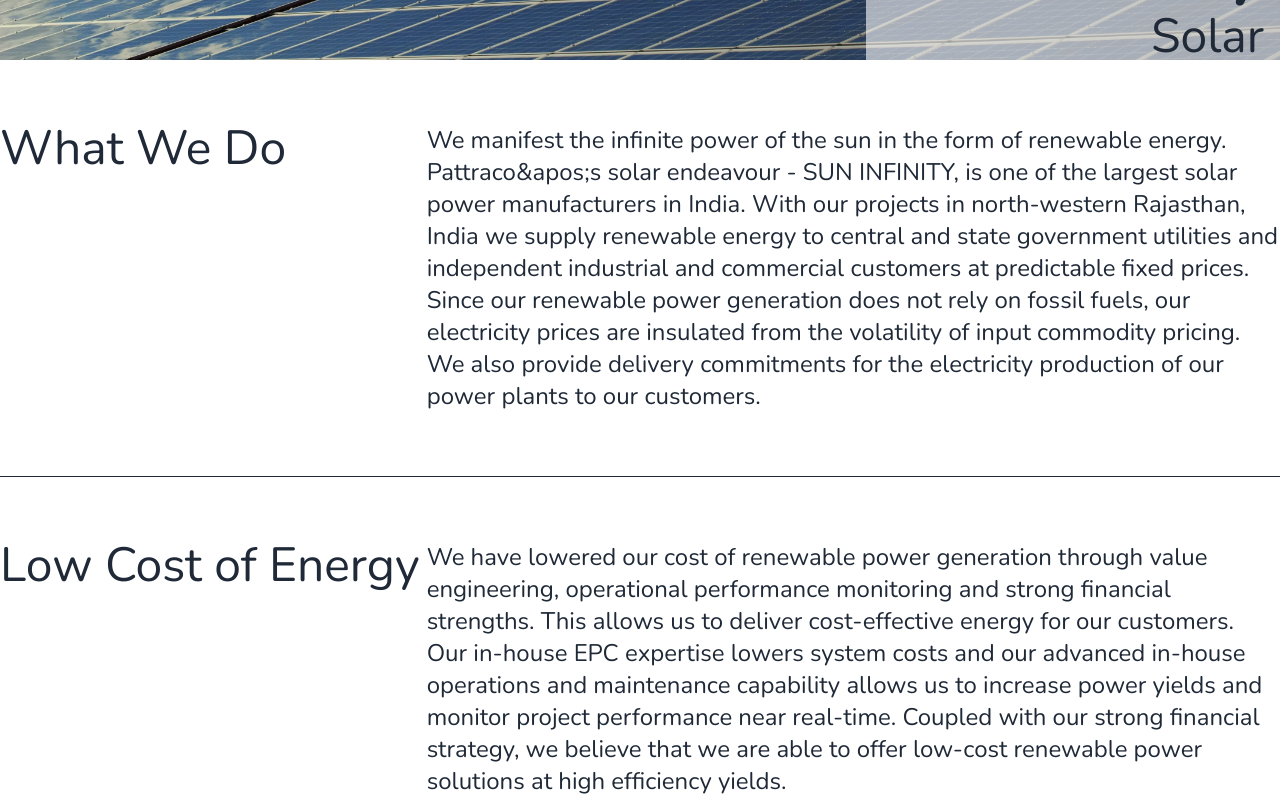
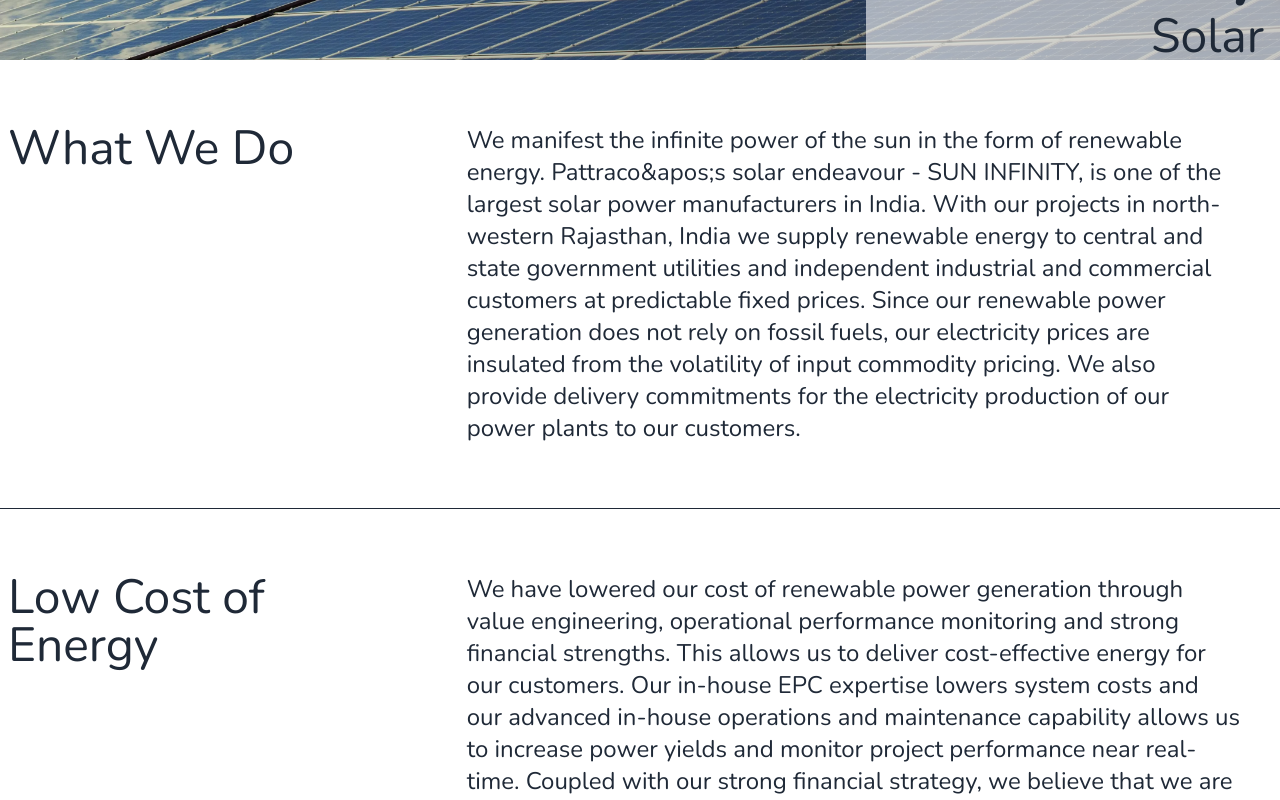
Before and after one commit to iampawan31/pattraco, a Next.js app: page /sun-infinity in a window 1280 px wide. Shown: the part 740-1540 px from the top of the page. Built offline with nearby package versions, Linux system fonts and the light colour scheme.

Commit message:
Added Further Changes

```diff
--- a/components/ContentSection.jsx
+++ b/components/ContentSection.jsx
@@ -7,10 +7,10 @@
       <div className="border-b border-gray-800">
         <div className="container mx-auto py-6 md:py-16 px-2 md:px-0 w-full">
           <div className="flex flex-col md:flex-row w-full text-gray-800">
-            <div className="text-3xl font-semibold md:text-5xl md:font-light md:w-2/6 pb-4 md:pb-0">
+            <div className="text-3xl font-semibold md:text-5xl md:font-light md:w-2/6 pb-4 md:pb-0 md:px-2">
               {mainTitle}
             </div>
-            <div className="text-xl md:text-2xl md:w-4/6 font-light">
+            <div className="text-xl md:text-2xl md:w-4/6 font-light md:px-10">
               {content}
             </div>
           </div>
```
